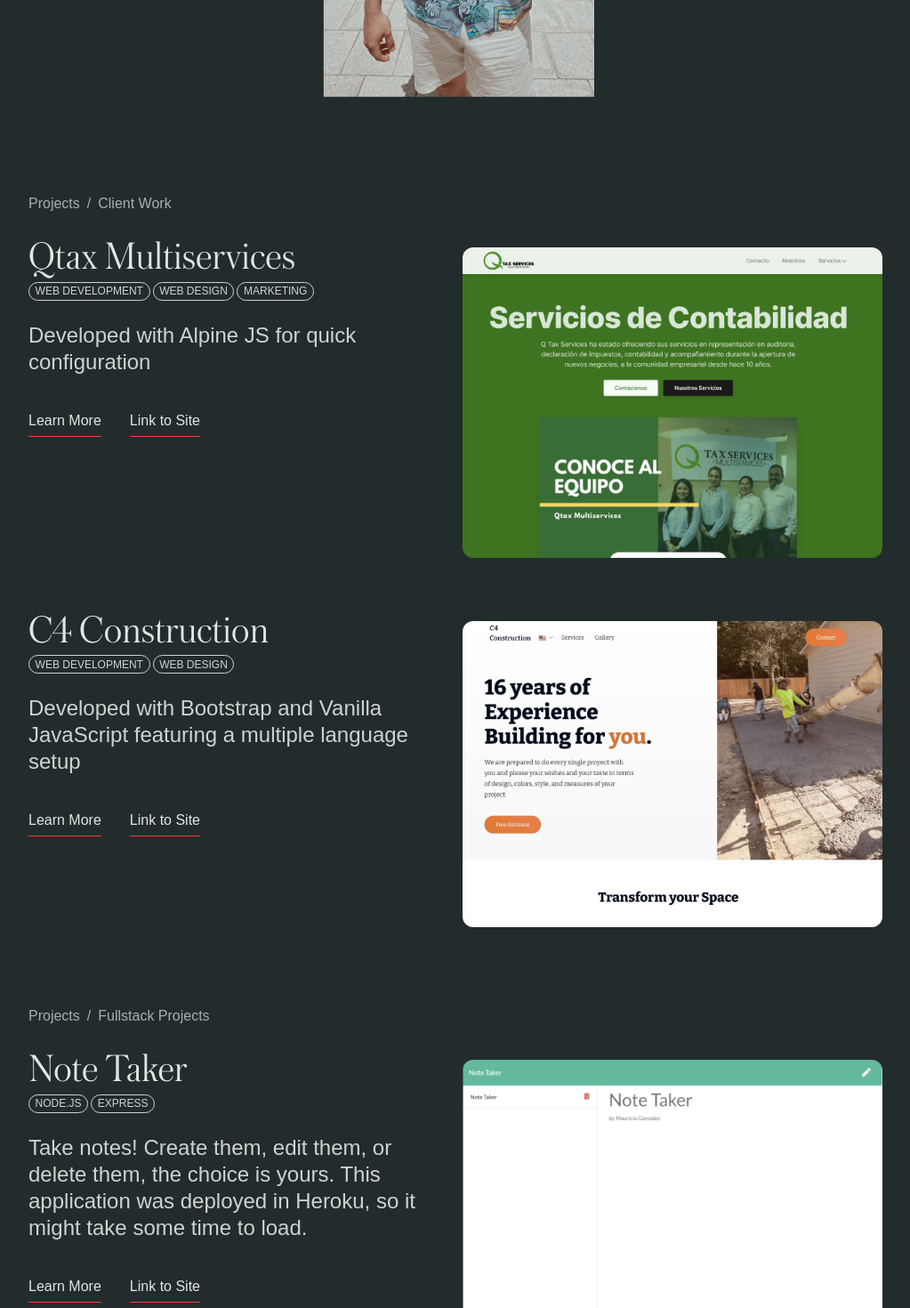
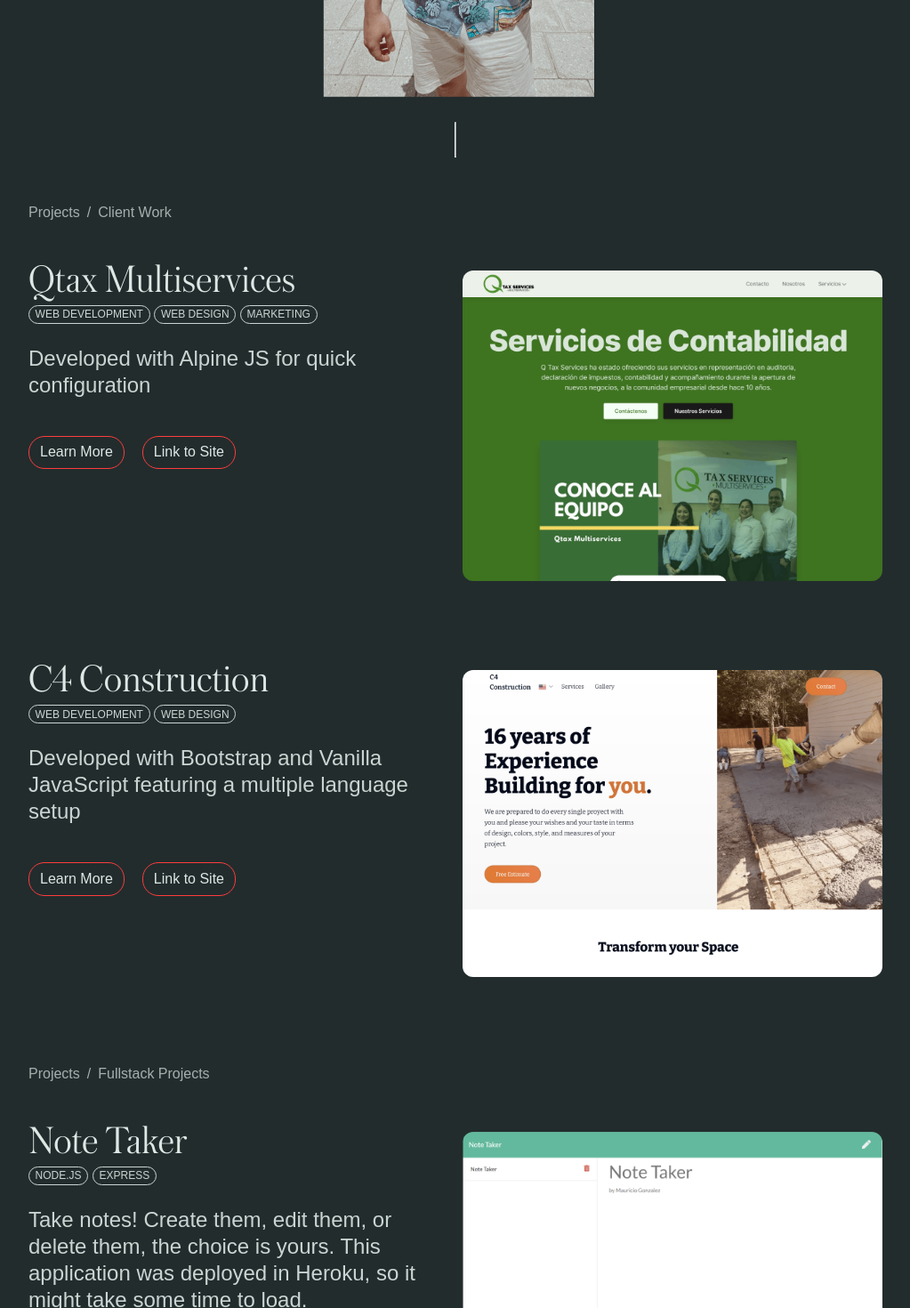
Before and after one commit to mgonza63/portfolio-website, a Next.js app: page / in a window 1280 px wide. Shown: the part 700-2170 px from the top of the page at 89% size, without its empty margins (128-1151 px from the left). Built offline with nearby package versions, Linux system fonts and the light colour scheme; a web font is replaced by a local one.

Commit message:
changed buttons and spacing

```diff
--- a/components/Contact/Contact.module.css
+++ b/components/Contact/Contact.module.css
@@ -2,10 +2,11 @@
     width: 100%;
 }
 .subheading {
-    font-size: 2.75em;
+    font-size: 2em;
+    margin-bottom: 1.25em;
 }
 .formGroup {
-    margin-bottom: 3em;
+    margin-bottom: 3.25em;
 }
 
 .formGroup input{
@@ -13,20 +14,22 @@
     background: none;
     border: none;
     border-bottom: 0.5px solid #dde8e4;
-    font-size: 2.5em;
+    font-size: 1.75em;
     font-family: "Austin";
     width: 100%;
 
 }
 .formGroup textarea {
     color: #dde8e4;
-    font-size: 2.5em;
+    font-size: 1.75em;
     background: none;
     border: none;
     border-bottom: 0.5px solid #dde8e4;
     resize: none;
     font-family: "Austin";
     width: 100%;
+    padding: 0;
+    margin: 0;
 }
 .submitButton {
     font-size: 2em;
@@ -45,3 +48,14 @@
     background: #ff3c3ccb;
 
 }
+@media screen and (min-width: 48em) {
+    .subheading {
+        font-size: 2.75em;
+    }
+    .formGroup input{
+        font-size: 2.5em;
+    }
+    .formGroup textarea {
+        font-size: 2.5em;
+    }
+}
--- a/components/Hero/Hero.js
+++ b/components/Hero/Hero.js
@@ -33,8 +33,9 @@
             />
           </a>
         </Link>
+      </motion.div>
+      <hr className={styles.divider} />
 
-      </motion.div>
     </motion.main>
   );
 }
--- a/components/Hero/Hero.module.css
+++ b/components/Hero/Hero.module.css
@@ -1,7 +1,4 @@
-.heroSection {
-  /* fix scrolling to #projects from a different page */
-  min-height: 73vh;
-}
+
 .mainImgContainer {
   display: flex;
   justify-content: center;
@@ -32,6 +29,11 @@
 .mainImg:hover {
   clip-path: inset(15% 20% 15% 20% round 25vw 25vw 25.01vw 25.01vw);
 }
+.divider {
+  transform: rotate(90deg) translateX(-40px);
+  width: 40px;
+  color: #ff3c3c;
+}
 @media screen and (min-width: 30em) {
   .mainHeading {
     font-size: 4em;
--- a/components/Projects/ProjectCard.js
+++ b/components/Projects/ProjectCard.js
@@ -8,10 +8,9 @@
 export default function ProjectCard(props) {
   return (
     <motion.div
-        initial={{ opacity: 0, y:50 }}
-        whileInView={{ opacity: 1, y:0 }}
+      initial={{ opacity: 0, y: 50 }}
+      whileInView={{ opacity: 1, y: 0 }}
       transition={{ ease: "circOut", duration: 0.5 }}
-
       viewport={{ once: true }}
       className={styles.projectCard}
     >
@@ -27,10 +26,21 @@
           })}
         </ul>
         <p className={styles.shortCopy}>{props.shortCopy}</p>
+
         <div className={styles.linksContainer}>
+          {props.github ? (
             <Link href={`${props.learn}`}>
-              <a className={styles.links}>Learn More</a>
+              <a className={styles.links} target="_blank" rel="noopener">
+                Github
+              </a>
             </Link>
+          ) : (
+            <Link href={`${props.learn}`}>
+              <a className={styles.links} rel="noopener">
+                Learn More
+              </a>
+            </Link>
+          )}
           <Link href={`${props.site}`}>
             <a className={styles.links} target="_blank" rel="noopener">
               Link to Site
--- a/components/Projects/ProjectCard.module.css
+++ b/components/Projects/ProjectCard.module.css
@@ -1,5 +1,5 @@
 .projectCard {
-  margin-bottom: 2em;
+  padding: 1em 0 4em 0;
 }
 .projectCopy {
   flex: 1;
@@ -22,9 +22,16 @@
   margin-bottom: 1.25em;
 }
 .links {
-  margin-right: 2em;
-  padding-bottom: .5em;
-  border-bottom: 1px #ff3c3c solid;
+  margin-right: 1.25em;
+  padding: 0.55em 0.75em;
+  border-radius: 18px;
+  border: 1px #ff3c3c solid;
+  min-width: 6.5em;
+  text-align: center;
+}
+.links:hover {
+  color: #dde8e4;
+  background-color: #ff3c3ccb;
 }
 
 .projectImageContainer {
@@ -32,7 +39,7 @@
   padding: 1em 0 0 0;
   width: 100%;
   height: auto;
-  aspect-ratio: 9/8;
+  /* aspect-ratio: 9/8; */
   object-fit: cover;
 }
 .projectImageContainer img {
@@ -53,7 +60,7 @@
   border: #dde8e4 1px solid;
   border-radius: 18px;
   padding: 0.2em 0.55em;
-  margin-right: 0.25em;
+  margin-right: 0.4em;
   opacity: 0.9;
 }
 @media screen and (min-width: 48em) {
--- a/components/Projects/ProjectData.js
+++ b/components/Projects/ProjectData.js
@@ -7,7 +7,7 @@
     shortCopy: "Developed with Alpine JS for quick configuration",
     type: "Client Work",
     learn: "/projects/qtaxmultiservices",
-    site: "https://www.qtaxmultiservices.com/"
+    site: "https://www.qtaxmultiservices.com/",
   },
   {
     id: "c4",
--- a/components/Projects/Projects.js
+++ b/components/Projects/Projects.js
@@ -62,6 +62,7 @@
           shortCopy={project.shortCopy}
           learn={project.learn}
           site={project.site}
+          github={true}
         />
       ))}
       <div className={utilStyles.mb}></div>
```
Also changed, not shown: components/Projects/Project.js (deleted, +0 -7 lines), components/Projects/Project.module.css (deleted). Lines whose indentation alone changed are shown as unchanged.
